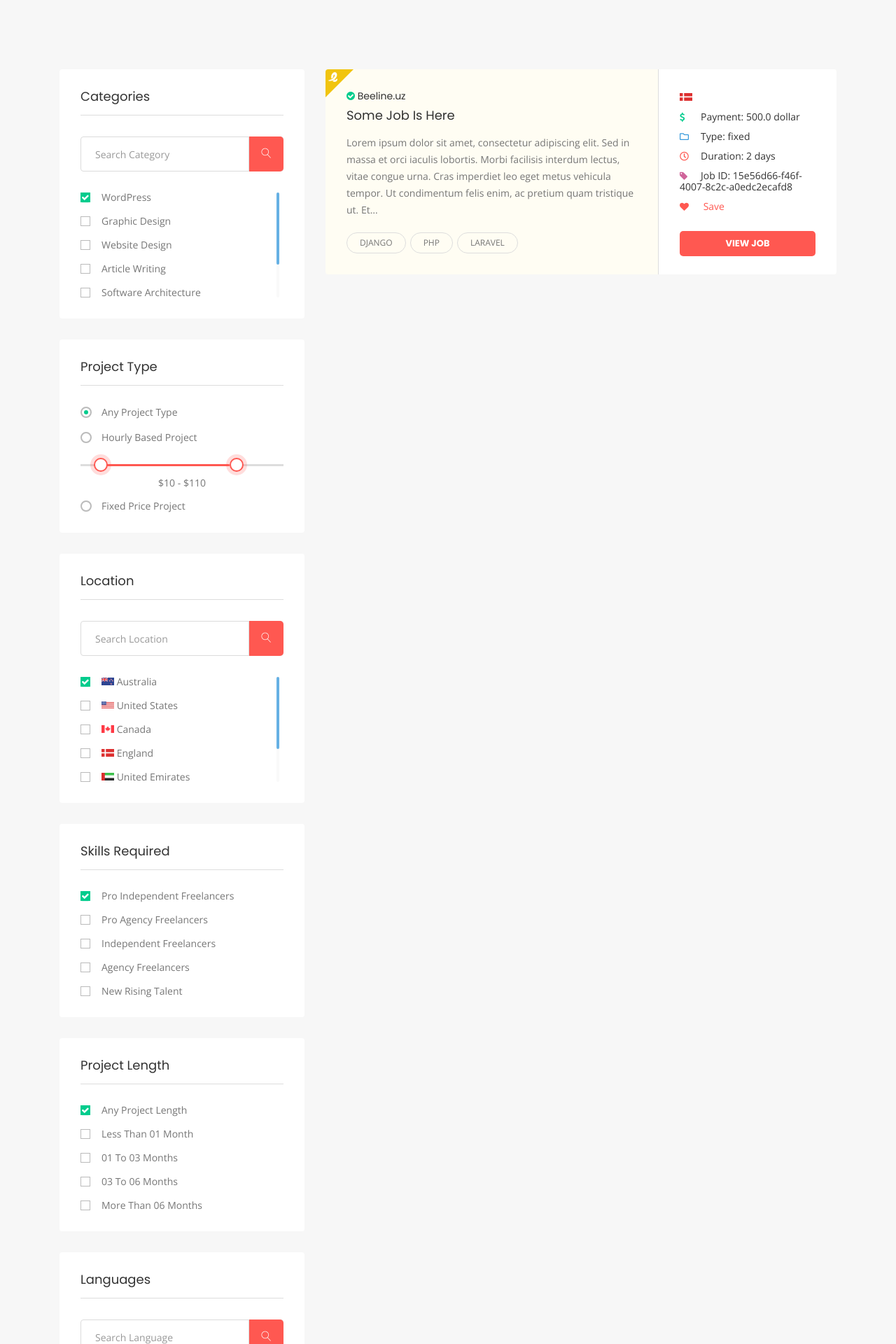
After one commit to nuriddin2468/Freelance_pro, a Django app: page /jobs/list/ in a window 1280 px wide. The commit adds this page. Shown: the part 377-2297 px from the top of the page at 70% size. Run offline with Django 3.2, Linux system fonts and the light colour scheme; data comes from the database, SQL or seed files in the repository; some libraries are stand-ins or nearby versions.

Commit message:
Jobs list adding

```diff
--- a/Freelance_pro/urls.py
+++ b/Freelance_pro/urls.py
@@ -23,5 +23,6 @@ urlpatterns = [
     path('page/', include('staticPages.urls')),
     path('profile/', include('accounts.urls')),
     path('company/', include('company.urls')),
+    path('jobs/', include('jobs.urls')),
     path('', RedirectView.as_view(pattern_name='dashboard')),
 ] + static(settings.MEDIA_URL, document_root=settings.MEDIA_ROOT)
--- /dev/null
+++ b/jobs/urls.py
@@ -0,0 +1,7 @@
+from django.urls import path, include
+from jobs import views
+
+
+urlpatterns = [
+    path('list/', views.JobsListView.as_view(), name="jobs-list"),
+]
--- a/jobs/views.py
+++ b/jobs/views.py
@@ -1,3 +1,9 @@
 from django.shortcuts import render
+from django.views import generic
+from jobs.models import JobsFLModel
+# Create your views here.
 
-# Create your views here.
+
+class JobsListView(generic.ListView):
+    template_name = 'jobs/jobs_list.html'
+    model = JobsFLModel
--- a/templates/company/company_detail.html
+++ b/templates/company/company_detail.html
@@ -130,6 +130,8 @@
                                                 </div>
 											</div>
 
+
+
                                             {% for job in jobs %}
 
                                             <div class="wt-userlistinghold wt-featured wt-userlistingholdvtwo">
@@ -141,7 +143,7 @@
 														<h2>{{ job.title }}</h2>
 													</div>
 													<div class="wt-description">
-														<p>{{ job.text|slice:":255" }} . . .</p>
+														<p>{{ job.text|truncatechars:255 }}</p>
 													</div>
 													<div class="wt-tag wt-widgettag">
                                                         {% for skill in job.skills.all %}
@@ -155,7 +157,7 @@
                                                         <li><span><i class="fa fa-dollar-sign wt-viewjobdollar"></i>Payment: {{ job.money }} {{ job.currency }}</span></li>
 														<li><span><i class="far fa-folder wt-viewjobfolder"></i>Type: {{ job.type_of_work }}</span></li>
 														<li><span><i class="far fa-clock wt-viewjobclock"></i>Duration: {{job.duration}}</span></li>
-														<li><span><i class="fa fa-tag wt-viewjobtag"></i>Job ID:{{ job.id }}</span></li>
+														<li><span><i class="fa fa-tag wt-viewjobtag"></i>Job ID: {{ job.id }}</span></li>
 														<li><a href="javascript:void(0);" class="wt-clicklike wt-clicksave"><i class="fa fa-heart"></i> Save</a></li>
 														<li class="wt-btnarea"><a href="userlisting.html" class="wt-btn">View Job</a></li>
 													</ul>
--- /dev/null
+++ b/templates/jobs/jobs_list.html
@@ -0,0 +1,337 @@
+{% extends 'wrapper.html' %}
+{% load static %}
+
+{% block content %}
+    <!--Inner Home Banner Start-->
+			<div class="wt-haslayout wt-innerbannerholder">
+				<div class="container">
+					<div class="row justify-content-md-center">
+						<div class="col-xs-12 col-sm-12 col-md-8 push-md-2 col-lg-6 push-lg-3">
+							<div class="wt-innerbannercontent">
+							<div class="wt-title"><h2>Search Result</h2></div>
+							<ol class="wt-breadcrumb">
+								<li><a href="index.html">Home</a></li>
+								<li class="wt-active">Job</li>
+							</ol>
+							</div>
+						</div>
+					</div>
+				</div>
+			</div>
+			<!--Inner Home End-->
+			<!--Main Start-->
+			<main id="wt-main" class="wt-main wt-haslayout wt-innerbgcolor">
+				<div class="wt-haslayout wt-main-section">
+					<!-- User Listing Start-->
+					<div class="wt-haslayout">
+						<div class="container">
+							<div class="row">
+								<div id="wt-twocolumns" class="wt-twocolumns wt-haslayout">
+									<div class="col-xs-12 col-sm-12 col-md-5 col-lg-5 col-xl-4 float-left">
+										<aside id="wt-sidebar" class="wt-sidebar">
+											<div class="wt-widget wt-effectiveholder">
+												<div class="wt-widgettitle">
+													<h2>Categories</h2>
+												</div>
+												<div class="wt-widgetcontent">
+													<form class="wt-formtheme wt-formsearch">
+														<fieldset>
+															<div class="form-group">
+																<input type="text" name="Search" class="form-control" placeholder="Search Category">
+																<a href="javascrip:void(0);" class="wt-searchgbtn"><i class="lnr lnr-magnifier"></i></a>
+															</div>
+														</fieldset>
+														<fieldset>
+															<div class="wt-checkboxholder wt-verticalscrollbar">
+																<span class="wt-checkbox">
+																	<input id="wordpress" type="checkbox" name="description" value="company" checked>
+																	<label for="wordpress"> WordPress</label>
+																</span>
+																<span class="wt-checkbox">
+																	<input id="graphic" type="checkbox" name="description" value="company">
+																	<label for="graphic"> Graphic Design</label>
+																</span>
+																<span class="wt-checkbox">
+																	<input id="website" type="checkbox" name="description" value="company">
+																	<label for="website"> Website Design</label>
+																</span>
+																<span class="wt-checkbox">
+																	<input id="article" type="checkbox" name="description" value="company">
+																	<label for="article"> Article Writing</label>
+																</span>
+																<span class="wt-checkbox">
+																	<input id="software" type="checkbox" name="description" value="company">
+																	<label for="software"> Software Architecture</label>
+																</span>
+																<span class="wt-checkbox">
+																	<input id="wordpress1" type="checkbox" name="description" value="company">
+																	<label for="wordpress1"> WordPress</label>
+																</span>
+																<span class="wt-checkbox">
+																	<input id="graphic1" type="checkbox" name="description" value="company">
+																	<label for="graphic1"> Graphic Design</label>
+																</span>
+															</div>
+														</fieldset>
+													</form>
+												</div>
+											</div>
+											<div class="wt-widget wt-effectiveholder">
+												<div class="wt-widgettitle">
+													<h2>Project Type</h2>
+												</div>
+												<div class="wt-widgetcontent">
+													<form class="wt-formtheme wt-formsearch">
+														<fieldset>
+															<div class="wt-checkboxholder">
+																<span class="wt-radio">
+																	<input id="project" type="radio" name="description" value="company" checked>
+																	<label for="project"> Any Project Type</label>
+																</span>
+																<span class="wt-radio">
+																	<input id="hourly" type="radio" name="description" value="company">
+																	<label for="hourly"> Hourly Based Project</label>
+																</span>
+																<div id="wt-productrangeslider" class="wt-productrangeslider wt-themerangeslider"></div>
+																<div class="wt-amountbox">
+																	<input type="text" id="wt-consultationfeeamount" readonly>
+																</div>
+																<span class="wt-radio">
+																	<input id="fixed" type="radio" name="description" value="company">
+																	<label for="fixed"> Fixed Price Project</label>
+																</span>
+															</div>
+														</fieldset>
+													</form>
+												</div>
+											</div>
+											<div class="wt-widget wt-effectiveholder">
+												<div class="wt-widgettitle">
+													<h2>Location</h2>
+												</div>
+												<div class="wt-widgetcontent">
+													<form class="wt-formtheme wt-formsearch">
+														<fieldset>
+															<div class="form-group">
+																<input type="text" name="fullname" class="form-control" placeholder="Search Location">
+																<a href="javascrip:void(0);" class="wt-searchgbtn"><i class="lnr lnr-magnifier"></i></a>
+															</div>
+														</fieldset>
+														<fieldset>
+															<div class="wt-checkboxholder wt-verticalscrollbar">
+																<span class="wt-checkbox">
+																	<input id="wt-description" type="checkbox" name="description" value="company" checked>
+																	<label for="wt-description"> <img src="images/flag/img-01.png" alt="img description"> Australia</label>
+																</span>
+																<span class="wt-checkbox">
+																	<input id="us" type="checkbox" name="description" value="company">
+																	<label for="us"> <img src="images/flag/img-02.png" alt="img description"> United States</label>
+																</span>
+																<span class="wt-checkbox">
+																	<input id="canada" type="checkbox" name="description" value="company">
+																	<label for="canada"> <img src="images/flag/img-03.png" alt="img description"> Canada</label>
+																</span>
+																<span class="wt-checkbox">
+																	<input id="england" type="checkbox" name="description" value="company">
+																	<label for="england"> <img src="images/flag/img-04.png" alt="img description"> England</label>
+																</span>
+																<span class="wt-checkbox">
+																	<input id="emirates" type="checkbox" name="description" value="company">
+																	<label for="emirates"> <img src="images/flag/img-05.png" alt="img description"> United Emirates</label>
+																</span>
+																<span class="wt-checkbox">
+																	<input id="wt-description1" type="checkbox" name="description" value="company">
+																	<label for="wt-description1"> <img src="images/flag/img-01.png" alt="img description"> Australia</label>
+																</span>
+																<span class="wt-checkbox">
+																	<input id="us1" type="checkbox" name="description" value="company">
+																	<label for="us1"> <img src="images/flag/img-02.png" alt="img description"> United States</label>
+																</span>
+															</div>
+														</fieldset>
+													</form>
+												</div>
+											</div>
+											<div class="wt-widget wt-effectiveholder">
+												<div class="wt-widgettitle">
+													<h2>Skills Required</h2>
+												</div>
+												<div class="wt-widgetcontent">
+													<form class="wt-formtheme wt-formsearch">
+														<fieldset>
+															<div class="wt-checkboxholder">
+																<span class="wt-checkbox">
+																	<input id="proindependent" type="checkbox" name="description" value="company" checked>
+																	<label for="proindependent">Pro Independent Freelancers</label>
+																</span>
+																<span class="wt-checkbox">
+																	<input id="proagency" type="checkbox" name="description" value="company">
+																	<label for="proagency"> Pro Agency Freelancers</label>
+																</span>
+																<span class="wt-checkbox">
+																	<input id="independent" type="checkbox" name="description" value="company">
+																	<label for="independent"> Independent Freelancers</label>
+																</span>
+																<span class="wt-checkbox">
+																	<input id="agency" type="checkbox" name="description" value="company">
+																	<label for="agency">Agency Freelancers</label>
+																</span>
+																<span class="wt-checkbox">
+																	<input id="rising" type="checkbox" name="description" value="company">
+																	<label for="rising"> New Rising Talent</label>
+																</span>
+															</div>
+														</fieldset>
+													</form>
+												</div>
+											</div>
+											<div class="wt-widget wt-effectiveholder">
+												<div class="wt-widgettitle">
+													<h2>Project Length</h2>
+												</div>
+												<div class="wt-widgetcontent">
+													<form class="wt-formtheme wt-formsearch">
+														<fieldset>
+															<div class="wt-checkboxholder">
+																<span class="wt-checkbox">
+																	<input id="anyproject" type="checkbox" name="anyproject" value="project" checked>
+																	<label for="anyproject">Any Project Length</label>
+																</span>
+																<span class="wt-checkbox">
+																	<input id="01month" type="checkbox" name="01month" value="month">
+																	<label for="01month"> Less Than 01 Month</label>
+																</span>
+																<span class="wt-checkbox">
+																	<input id="3months" type="checkbox" name="3months" value="months">
+																	<label for="3months"> 01 to 03 Months</label>
+																</span>
+																<span class="wt-checkbox">
+																	<input id="6months" type="checkbox" name="months" value="months">
+																	<label for="6months"> 03 to 06 Months</label>
+																</span>
+																<span class="wt-checkbox">
+																	<input id="moremonths" type="checkbox" name="months" value="months">
+																	<label for="moremonths"> More Than 06 Months</label>
+																</span>
+															</div>
+														</fieldset>
+													</form>
+												</div>
+											</div>
+											<div class="wt-widget wt-effectiveholder">
+												<div class="wt-widgettitle">
+													<h2>Languages</h2>
+												</div>
+												<div class="wt-widgetcontent">
+													<form class="wt-formtheme wt-formsearch">
+														<fieldset>
+															<div class="form-group">
+																<input type="text" name="fullname" class="form-control" placeholder="Search Language">
+																<a href="javascrip:void(0);" class="wt-searchgbtn"><i class="lnr lnr-magnifier"></i></a>
+															</div>
+														</fieldset>
+														<fieldset>
+															<div class="wt-checkboxholder wt-verticalscrollbar">
+																<span class="wt-checkbox">
+																	<input id="chinese" type="checkbox" name="description" value="company" checked>
+																	<label for="chinese">Chinese</label>
+																</span>
+																<span class="wt-checkbox">
+																	<input id="spanish" type="checkbox" name="description" value="company">
+																	<label for="spanish">Spanish</label>
+																</span>
+																<span class="wt-checkbox">
+																	<input id="english" type="checkbox" name="description" value="company">
+																	<label for="english">English</label>
+																</span>
+																<span class="wt-checkbox">
+																	<input id="arabic" type="checkbox" name="description" value="company">
+																	<label for="arabic">Arabic</label>
+																</span>
+																<span class="wt-checkbox">
+																	<input id="russian" type="checkbox" name="description" value="company">
+																	<label for="russian">Russian</label>
+																</span>
+																<span class="wt-checkbox">
+																	<input id="chinese1" type="checkbox" name="description" value="company">
+																	<label for="chinese1">Chinese</label>
+																</span>
+																<span class="wt-checkbox">
+																	<input id="spanish1" type="checkbox" name="description" value="company">
+																	<label for="spanish1">Spanish</label>
+																</span>
+															</div>
+														</fieldset>
+													</form>
+												</div>
+											</div>
+											<div class="wt-widget wt-effectiveholder">
+												<div class="wt-widgetcontent">
+													<div class="wt-applyfilters">
+														<span>Click “Apply Filter” to apply latest<br> changes made by you.</span>
+														<a href="javascript:void(0);" class="wt-btn">Apply Filters</a>
+													</div>
+												</div>
+											</div>
+										</aside>
+									</div>
+									<div class="col-xs-12 col-sm-12 col-md-7 col-lg-7 col-xl-8 float-left">
+
+                                            {% for job in object_list%}
+
+                                            <div class="wt-userlistinghold wt-featured wt-userlistingholdvtwo">
+											<span class="wt-featuredtag"><img src="{% static 'images/featured.png' %}" alt="img description" data-tipso="Plus Member" class="template-content tipso_style"></span>
+											<div class="wt-userlistingcontent">
+												<div class="wt-contenthead">
+													<div class="wt-title">
+														<a href="usersingle.html"><i class="fa fa-check-circle"></i> {{ job.job_given.username }}</a>
+														<h2>{{ job.title }}</h2>
+													</div>
+													<div class="wt-description">
+														<p>{{ job.text|truncatechars:255 }}</p>
+													</div>
+													<div class="wt-tag wt-widgettag">
+                                                        {% for skill in job.skills.all %}
+                                                            <a>{{ skill.name }}</a>
+                                                            {% endfor %}
+													</div>
+												</div>
+												<div class="wt-viewjobholder">
+													<ul>
+														<li><span><em><img src="{% static 'images/flag/img-04.png' %}" alt="img description"></em></span></li>
+                                                        <li><span><i class="fa fa-dollar-sign wt-viewjobdollar"></i>Payment: {{ job.money }} {{ job.currency }}</span></li>
+														<li><span><i class="far fa-folder wt-viewjobfolder"></i>Type: {{ job.type_of_work }}</span></li>
+														<li><span><i class="far fa-clock wt-viewjobclock"></i>Duration: {{job.duration}}</span></li>
+														<li><span><i class="fa fa-tag wt-viewjobtag"></i>Job ID: {{ job.id }}</span></li>
+														<li><a href="javascript:void(0);" class="wt-clicklike wt-clicksave"><i class="fa fa-heart"></i> Save</a></li>
+														<li class="wt-btnarea"><a href="userlisting.html" class="wt-btn">View Job</a></li>
+													</ul>
+												</div>
+											</div>
+											</div>
+                                            {% endfor %}
+
+
+											<nav class="wt-pagination" hidden>
+												<ul>
+													<li class="wt-prevpage"><a href="javascrip:void(0);"><i class="lnr lnr-chevron-left"></i></a></li>
+													<li><a href="javascrip:void(0);">1</a></li>
+													<li><a href="javascrip:void(0);">2</a></li>
+													<li><a href="javascrip:void(0);">3</a></li>
+													<li><a href="javascrip:void(0);">4</a></li>
+													<li><a href="javascrip:void(0);">...</a></li>
+													<li><a href="javascrip:void(0);">50</a></li>
+													<li class="wt-nextpage"><a href="javascrip:void(0);"><i class="lnr lnr-chevron-right"></i></a></li>
+												</ul>
+											</nav>
+										</div>
+									</div>
+								</div>
+							</div>
+						</div>
+					</div>
+					<!-- User Listing End-->
+				</div>
+			</main>
+			<!--Main End-->
+{% endblock %}
```
